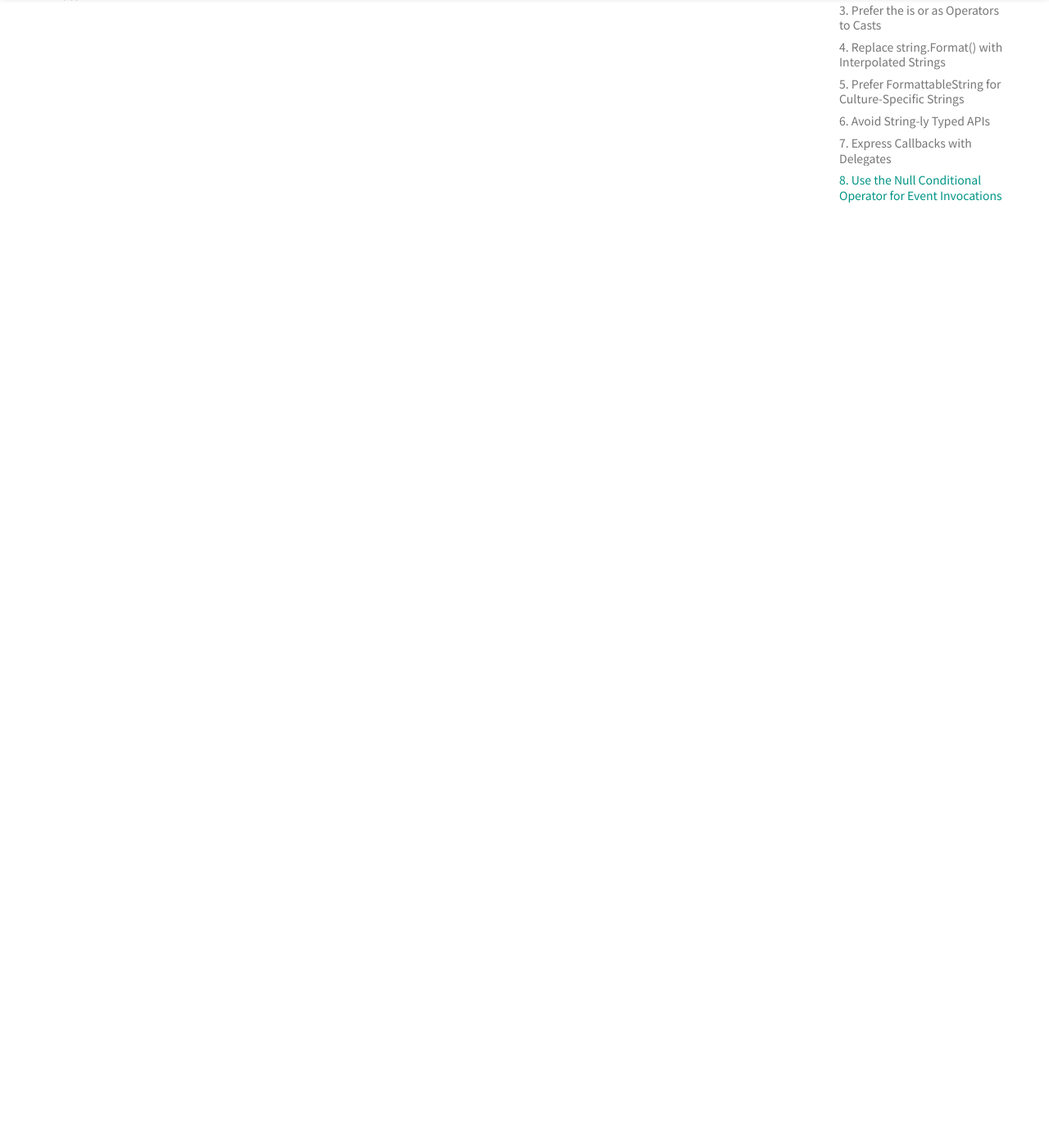
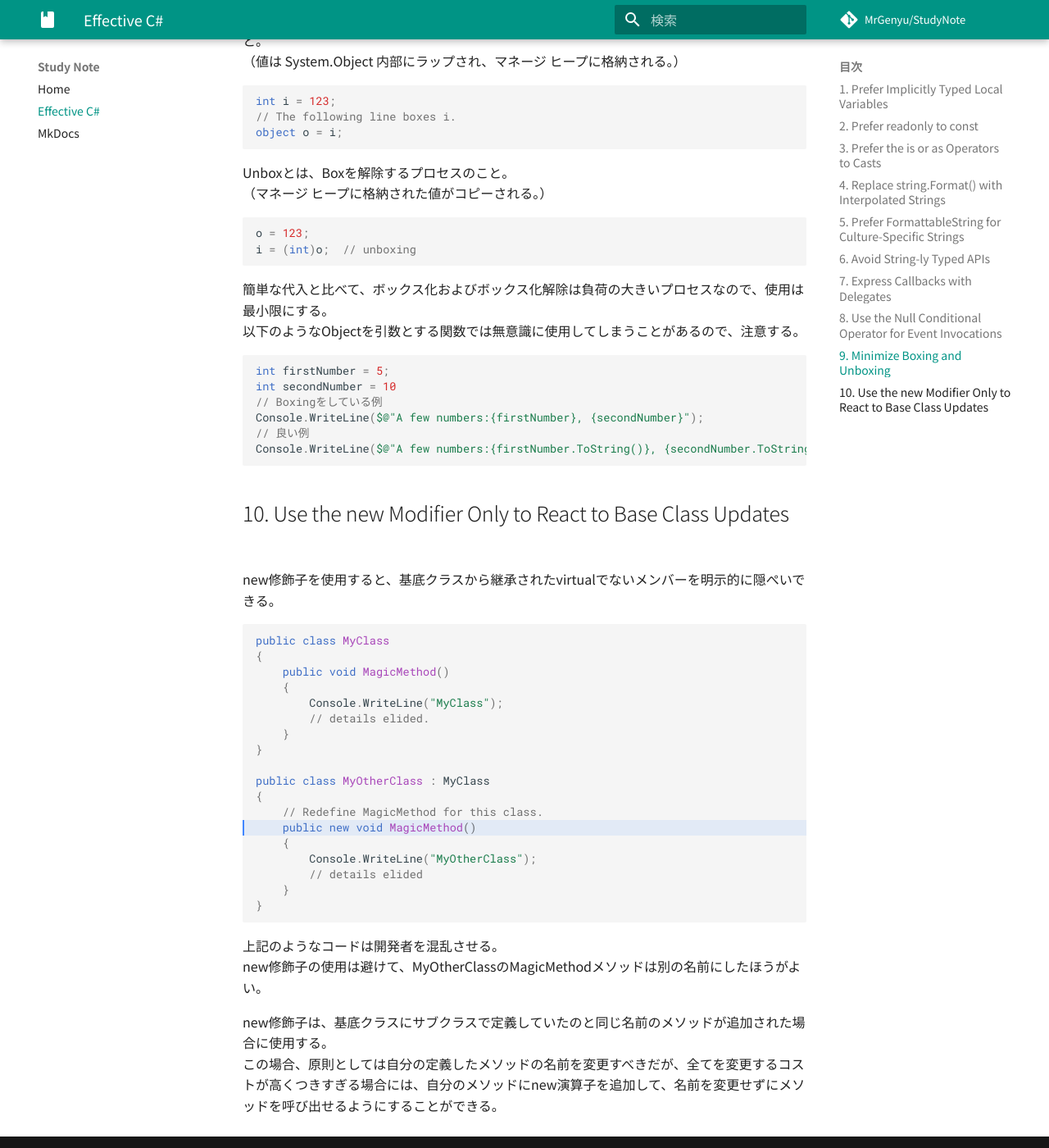
Before and after one commit to MrGenyu/StudyNote, an MkDocs documentation site: the page built from docs/effective_csharp_note.md, in a window 1280 px wide and 1400 px high, scrolled down 4722 px. Shown: the whole window at 82% size. Built offline with MkDocs 1.6.1 and Material for MkDocs 9.7.7, drawn with Linux system fonts in a browser that asks for light colours; comment, search, counter and statistics services are not loaded; old or Windows-style settings are respelled for this version of MkDocs; some of the changed text lies outside the part shown.

Commit message:
項番9,10を追加

````diff
--- a/docs/effective_csharp_note.md
+++ b/docs/effective_csharp_note.md
@@ -180,7 +180,8 @@ numbers.ForEach(item => Console.WriteLine(item));  // Action
 ## 8. Use the Null Conditional Operator for Event Invocations
 
 自分で定義したイベントを実行する際にはNull演算子(?.)を利用する。
-Updatedというイベントハンドラーがある場合は、Updatedイベントは下記のように実行する。
+
+Updatedというイベントハンドラーを実行しようとした場合、C#5.0までは下記のように記載する。
 
 ``` C#
 // 良い例（C#5.0以下の場合）
@@ -217,3 +218,65 @@ public void RaiseUpdates()
     Updated?.Invoke(this, counter);
 }
 ```
+
+## 9. Minimize Boxing and Unboxing
+
+Boxingとは、値型を参照型（object型、インターフェイス型）の内部に格納するプロセスのこと。
+（値は System.Object 内部にラップされ、マネージ ヒープに格納される。）
+
+``` C#
+int i = 123;
+// The following line boxes i.
+object o = i;
+```
+
+Unboxとは、Boxを解除するプロセスのこと。
+（マネージ ヒープに格納された値がコピーされる。）
+
+``` C#
+o = 123;
+i = (int)o;  // unboxing
+```
+
+簡単な代入と比べて、ボックス化およびボックス化解除は負荷の大きいプロセスなので、使用は最小限にする。
+以下のようなObjectを引数とする関数では無意識に使用してしまうことがあるので、注意する。
+
+``` C#
+int firstNumber = 5;
+int secondNumber = 10
+// Boxingをしている例
+Console.WriteLine($@"A few numbers:{firstNumber}, {secondNumber}");
+// 良い例
+Console.WriteLine($@"A few numbers:{firstNumber.ToString()}, {secondNumber.ToString()}");
+```
+
+## 10. Use the new Modifier Only to React to Base Class Updates
+
+new修飾子を使用すると、基底クラスから継承されたvirtualでないメンバーを明示的に隠ぺいできる。
+
+``` C# hl_lines="13"
+public class MyClass
+{
+    public void MagicMethod()
+    {
+        Console.WriteLine("MyClass");
+        // details elided.
+    }
+}
+
+public class MyOtherClass : MyClass
+{
+    // Redefine MagicMethod for this class.
+    public new void MagicMethod()
+    {
+        Console.WriteLine("MyOtherClass");
+        // details elided
+    }
+}
+```
+
+上記のようなコードは開発者を混乱させる。
+new修飾子の使用は避けて、MyOtherClassのMagicMethodメソッドは別の名前にしたほうがよい。
+
+new修飾子は、基底クラスにサブクラスで定義していたのと同じ名前のメソッドが追加された場合に使用する。
+この場合、原則としては自分の定義したメソッドの名前を変更すべきだが、全てを変更するコストが高くつきすぎる場合には、自分のメソッドにnew演算子を追加して、名前を変更せずにメソッドを呼び出せるようにすることができる。
````
